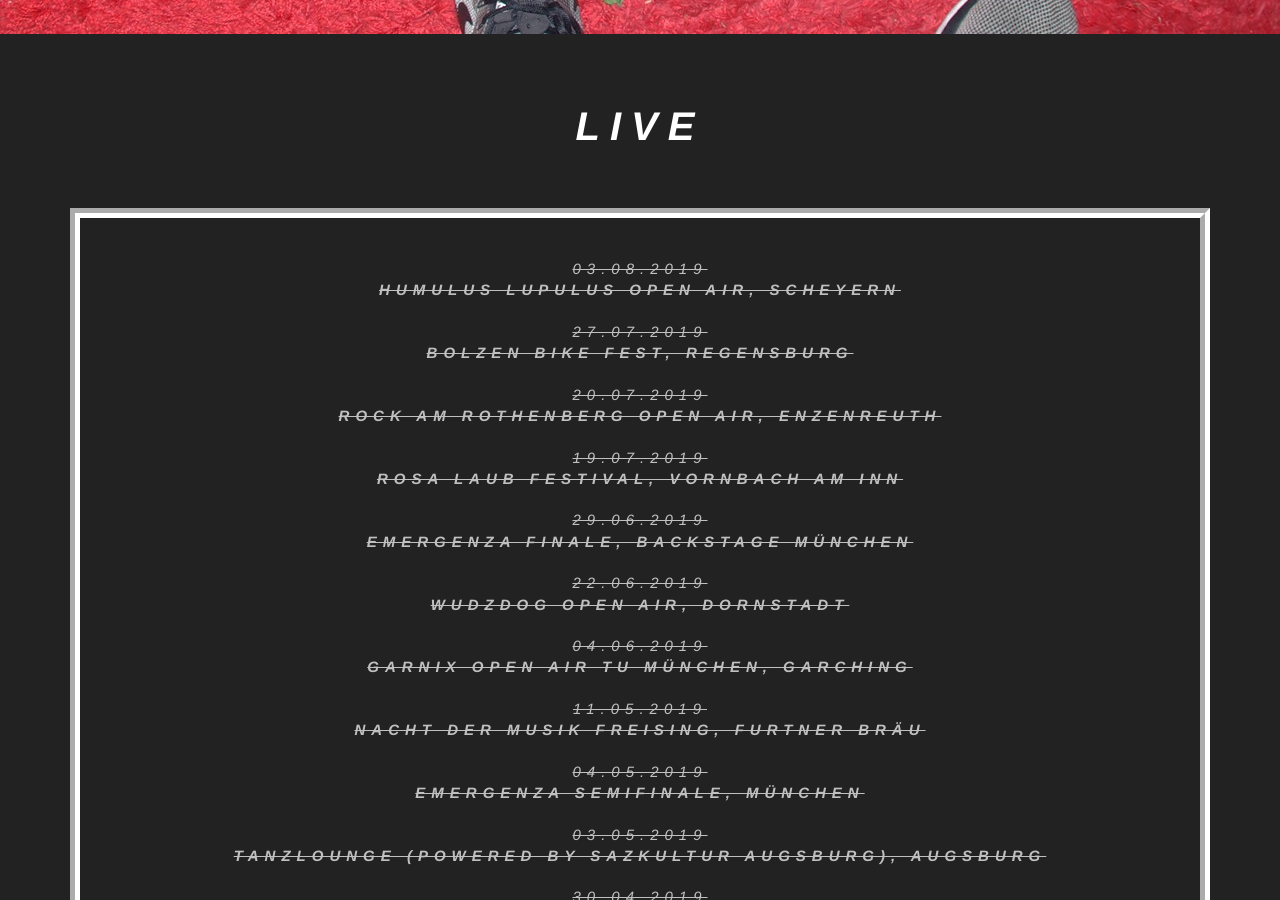
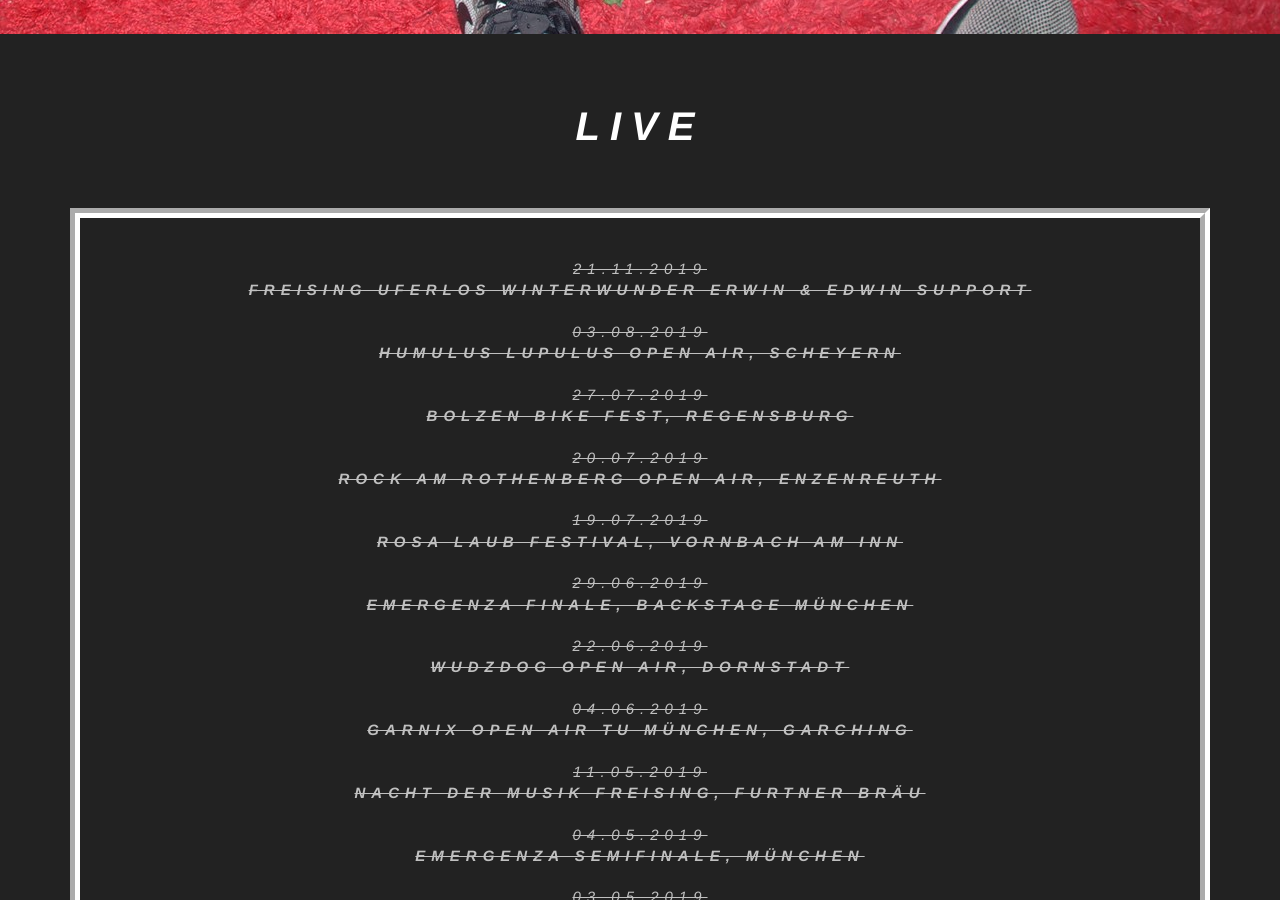
Before and after one commit to jabbadafunk/jabbadafunk.github.io, a Jekyll site: the page built from index.html, in a window 1280 px wide and 900 px high, scrolled down 866 px. Built offline with Jekyll 4.4.1, drawn with Linux system fonts in a browser that asks for light colours.

Commit message:
Update from Forestry.io jabbadafunk@gmail.com updated _data/gigs.yml

```diff
--- a/_data/gigs.yml
+++ b/_data/gigs.yml
@@ -1,4 +1,7 @@
 ---
+- location: Freising Uferlos Winterwunder Erwin & Edwin Support
+  date: 2019-11-21 23:00:00 +0000
+  completed: ''
 - location: Humulus Lupulus Open Air, Scheyern
   date: 2019-08-03 18:00:00 +0000
   completed: true
```
